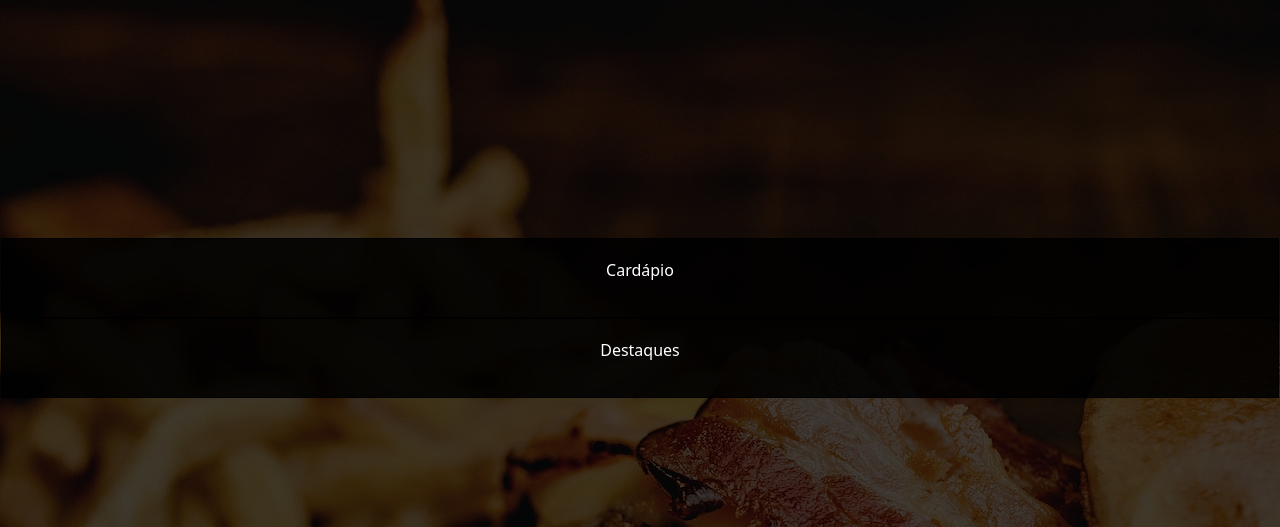
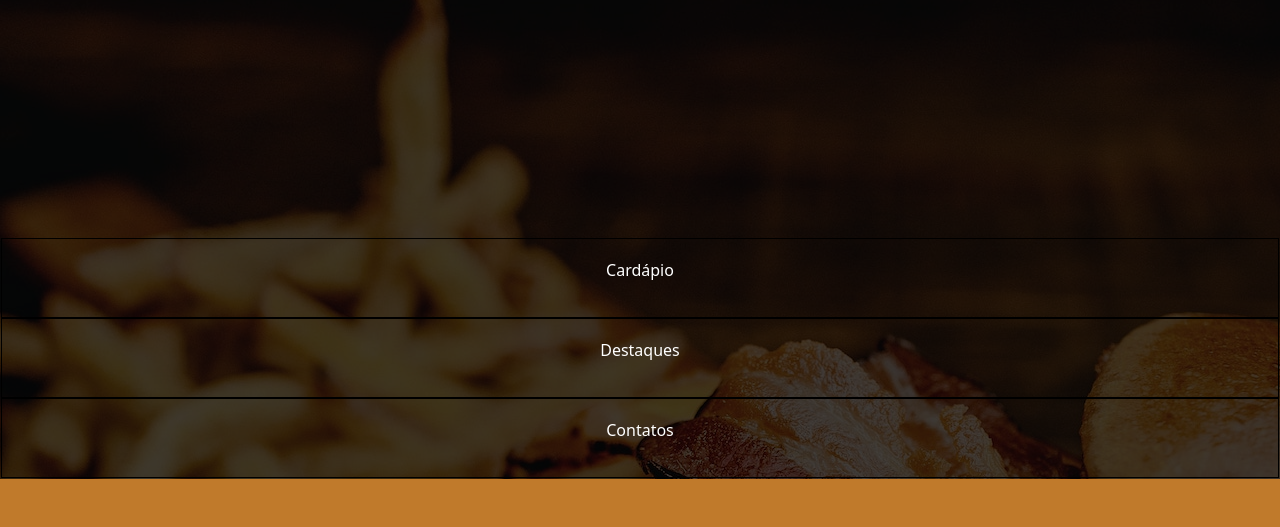
Before and after one commit to Vini-sys/projeto-hambuguer, a plain HTML site: page index.html in a window 1280 px wide. Shown: the part 380-907 px from the top of the page. After the commit the page ends 859 px from the top, so only its background shows below. Drawn offline with Linux system fonts and the light colour scheme.

Commit message:
testando altura

```diff
--- a/estilos/style.css
+++ b/estilos/style.css
@@ -74,7 +74,7 @@ main{
     margin: auto;
     background-color: rgba(0, 0, 0, 0.74);
     padding: 1px;
-    height: 100vh;
+
 
 
 
@@ -86,6 +86,7 @@ main{
 main > div {
     display: block;
     margin: auto;
+
 
 
 
@@ -130,7 +131,7 @@ main > div > a {
     margin: auto;
     padding: 10px;
 
-    background-color: rgba(0, 0, 0, 0.87) ;
+
     border: 1px solid black;
     text-align: center;
     text-decoration: none;
--- a/index.html
+++ b/index.html
@@ -35,7 +35,10 @@
                 <p>Veja as opções abaixo!</p>
             </section>
             <a id="cardapio" href="paginas/menu/index.html"><p>Cardápio</p></a>
-            <a id="destaques" href="paginas/destaques/index.html"><p>Destaques</p> </a>
+            <a id="destaques" href="paginas/destaques/index.html"><p>Destaques</p>
+                <a href="https://api.whatsapp.com/send/?phone=5588992586605&text&type=phone_number&app_absent=0" target="_blank"><p>Contatos</p></
+
+            </a>
 
         </div>
     </main>
```
